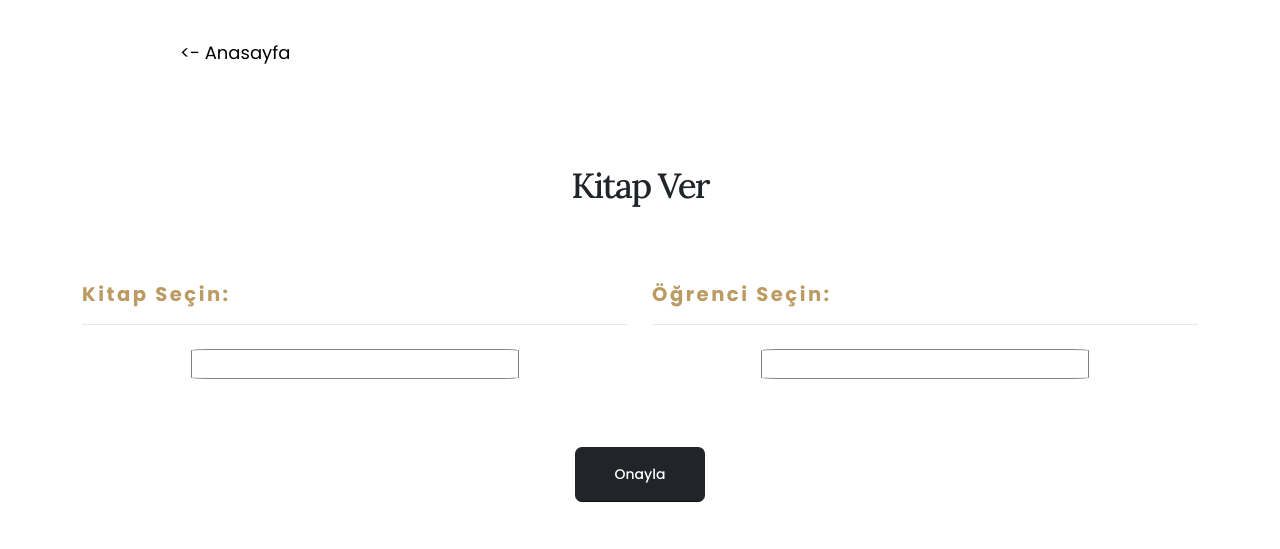
After one commit to mehmetefeozcan/macka-library-app-desktop, a Flask app: page /give-book in a window 1280 px wide. The commit adds this page. Shown: the top 549 px of the page. Run offline with Flask 3, Linux system fonts and the light colour scheme; some libraries are stand-ins or nearby versions.

Commit message:
add give book page design

```diff
--- a/main.py
+++ b/main.py
@@ -85,6 +85,11 @@ def booksPage():
 def givenBooksPage():
     _givenBooks = givenBooks.query.all()
     return render_template("givenBooks.html", givenBooks=_givenBooks)
+
+
+@app.route("/give-book", methods=["POST", "GET"])
+def giveBookPage():
+    return render_template("giveBook.html")
 
 
 @app.route("/add-member", methods=["POST", "GET"])
--- /dev/null
+++ b/templates/giveBook.html
@@ -0,0 +1,128 @@
+<!DOCTYPE html>
+<html lang="en">
+
+<head>
+  <!-- Basic -->
+  <meta charset="utf-8" />
+  <meta http-equiv="X-UA-Compatible" content="IE=edge" />
+
+  <title>Üye Ekle | YTÜ Maçka MTAL - Kütüphane</title>
+
+  <meta name="keywords" content="HTML5 Template" />
+  <meta name="description" content="Porto - Responsive HTML5 Template" />
+  <meta name="author" content="okler.net" />
+
+  <!-- Favicon -->
+  <link rel="shortcut icon" href="../static/img/school-logo.jpeg" type="image/x-icon" />
+  <link rel="school-logo" href="../static/img/school-logo.jpeg" />
+
+  <!-- Mobile Metas -->
+  <meta name="viewport" content="width=device-width, initial-scale=1, minimum-scale=1.0, shrink-to-fit=no" />
+
+  <!-- Web Fonts  -->
+  <link id="googleFonts"
+    href="https://fonts.googleapis.com/css?family=Poppins:300,400,500,600,700%7CLora:400,500,700&display=swap"
+    rel="stylesheet" type="text/css" />
+
+  <!-- Vendor CSS -->
+  <link rel="stylesheet" href="../static/css/bootstrap.min.css" />
+  <link rel="stylesheet" href="../static/css/all.min.css" />
+  <link rel="stylesheet" href="../static/css/animate.compat.css" />
+  <link rel="stylesheet" href="../static/css/simple-line-icons.min.css" />
+  <link rel="stylesheet" href="../static/css/owl.carousel.min.css" />
+  <link rel="stylesheet" href="../static/css/owl.theme.default.min.css" />
+  <link rel="stylesheet" href="../static/css/magnific-popup.min.css" />
+
+  <!-- Theme CSS -->
+  <link rel="stylesheet" href="../static/css/theme.css" />
+  <link rel="stylesheet" href="../static/css/theme-elements.css" />
+  <link rel="stylesheet" href="../static/css/theme-blog.css" />
+  <link rel="stylesheet" href="../static/css/theme-shop.css" />
+
+  <!-- Demo CSS -->
+  <link rel="stylesheet" href="../static/css/demo-restaurant.css" />
+
+  <!-- Skin CSS -->
+  <link id="skinCSS" rel="stylesheet" href="../static/css/skin-restaurant.css" />
+
+  <!-- Theme Custom CSS -->
+  <link rel="stylesheet" href="../static/css/custom.css" />
+
+  <link href="../static/css/all.min.css" rel="stylesheet" type="text/css" />
+
+  <!-- General Custom CSS -->
+  <link rel="stylesheet" href="../static/css/style.css" />
+
+  <!-- Dropdown -->
+
+  <!-- Head Libs -->
+  <script src="../static/js/modernizr.min.js"></script>
+</head>
+
+<body>
+  <div style="margin-left: 180px; margin-top: 40px">
+    <a href="/home" style="font-size: large; text-decoration: none; color: black"><- Anasayfa</a>
+  </div>
+  {% for message in get_flashed_messages() %}
+  <div
+    class="flex p-8 text-sm text-yellow-800 border border-yellow-300 rounded-lg bg-yellow-50 dark:bg-gray-800 dark:text-yellow-300 dark:border-yellow-800 mt-4"
+    role="alert">
+    <span class="sr-only">Info</span>
+    <div><span class="font-medium">Uyarı!</span> {{message}}</div>
+  </div>
+  {% endfor %}
+  <form action="" method="post">
+    <div class="container py-5 my-5" id="books">
+      <div class="row justify-content-center mb-5">
+        <div class="col-lg-10 text-center">
+          <h3 class="text-color-dark text-transform-none text-9 line-height-3 font-weight-medium mb-4">
+            Kitap Ver
+          </h3>
+        </div>
+      </div>
+      <div class="row">
+        <div class="col-lg-6 mb-4 mb-lg-0">
+          <section>
+            <h4 style="color: #bc9b63" class="font-weight-bold positive-ls-3 mb-3">
+              Kitap Seçin:
+            </h4>
+            <hr class="custom-divider-size-1 bg-color-grey-scale-2 mt-2 mb-4" />
+            <div class="member-div">
+              <input class="member-inp" type="text" name="memberName" list="asd" />
+              <datalist id="asd">
+                <option value="Kitap1">
+                <option value="Kitap2">
+              </datalist>
+            </div>
+          </section>
+
+
+        </div>
+
+        <div class="col-lg-6 mb-4 mb-lg-0">
+          <section>
+            <h4 style="color: #bc9b63" class="font-weight-bold positive-ls-3 mb-3">
+              Öğrenci Seçin:
+            </h4>
+            <hr class="custom-divider-size-1 bg-color-grey-scale-2 mt-2 mb-4" />
+            <div class="member-div">
+              <input class="member-inp" type="text" name="memberName" list="asd" />
+              <datalist id="asd">
+                <option value="Öğrenci1">
+                <option value="Öğrenci2">
+              </datalist>
+            </div>
+          </section>
+        </div>
+      </div>
+      <div class="row pt-2" style="margin-top: 60px">
+        <div class="col text-center">
+          <input type="submit" value="Onayla" name="btn"
+            class="btn btn-dark custom-btn-style-1 font-weight-medium text-3 btn-px-5 py-3" />
+        </div>
+      </div>
+    </div>
+  </form>
+</body>
+
+</html>
--- a/templates/index.html
+++ b/templates/index.html
@@ -189,7 +189,7 @@
                   ><span>Üye Ekle</span></a
                 >
                 <a
-                  href="#"
+                  href="/give-book"
                   class="btn custom-btn-style-1 font-weight-semibold text-3 ws-nowrap d-none d-lg-block"
                   ><span>Kitap Ver</span></a
                 >
```
Also changed, not shown: instance/library.db.
